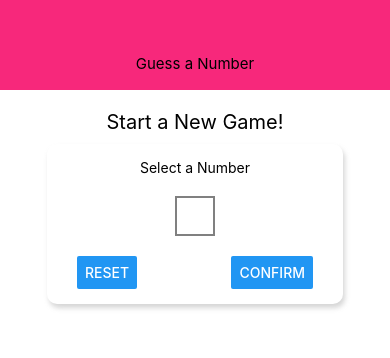
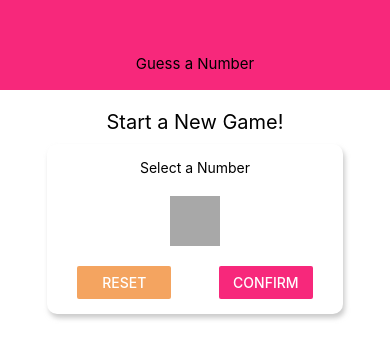
Before and after one commit to DannieSchu/guess-number-react-native, a React Native app: screen / in a window 390 px wide. Shown: the top 358 px of the page. Built offline with nearby package versions, Linux system fonts and the light colour scheme.

Commit message:
create reusable Card styles in simple component

```diff
--- /dev/null
+++ b/components/Card.js
@@ -0,0 +1,27 @@
+import React from 'react';
+import { View, StyleSheet } from 'react-native';
+
+const Card = ({ children, style }) => {
+  return (
+    // override existing styles with incoming styles
+    <View style={{...styles.card, ...style}}>{children}</View>
+  );
+};
+
+const styles = StyleSheet.create({
+  card: {
+    padding: 15,
+    // 'shadows...' properties only work on iOS
+    shadowColor: '#A8A8A8',
+    shadowOffset: {
+      width: 2,
+      height: 4
+    },
+    shadowOpacity: 0.6,
+    shadowRadius: 5,
+    // 'elevation' property creates shadow for android
+    elevation: 5
+  }
+});
+
+export default Card;
--- a/screens/StartGameScreen.js
+++ b/screens/StartGameScreen.js
@@ -1,18 +1,23 @@
 import React from 'react';
 import { View, Text, StyleSheet, TextInput, Button } from 'react-native';
+import Card from '../components/Card';
 
 const StartGameScreen = () => {
   return (
     <View style={styles.screen}>
       <Text style={styles.title}>Start a New Game!</Text>
-      <View style={styles.inputContainer}>
+      <Card style={styles.inputContainer}>
         <Text>Select a Number</Text>
         <TextInput style={styles.input} />
         <View style={styles.buttonContainer}>
-          <Button title="Reset" onPress={() => {}} />
-          <Button title="Confirm" onPress={() => {}} />
+          <View style={styles.button}>
+            <Button title="Reset" onPress={() => {}} color="sandybrown" />
+          </View>
+          <View style={styles.button}>
+            <Button title="Confirm" onPress={() => {}} color="#f7287b" />
+          </View>
         </View>
-      </View>
+      </Card>
     </View>
   );
 };
@@ -28,35 +33,29 @@ const styles = StyleSheet.create({
     maxWidth: '80%',
     alignItems: 'center',
     backgroundColor: 'white',
-    padding: 15,
-    borderRadius: 10,
-    // shadow properties only work on iOS
-    shadowColor: '#ccc',
-    shadowOffset: {
-      width: 2,
-      height: 4
-    },
-    shadowOpacity: 0.8,
-    shadowRadius: 5,
-    // creates shadow for android
-    elevation: 5
+    borderRadius: 10
   },
   title: {
     fontSize: 20,
     marginVertical: 10
   },
   input: {
-    borderColor: 'gray',
-    borderWidth: 2,
+    width: 50,
+    height: 50,
+    padding: 5,
     marginVertical: 20,
-    width: 40,
-    height: 40
+    textAlign: 'center',
+    backgroundColor: '#A8A8A8',
+    color: 'white'
   },
   buttonContainer: {
     flexDirection: 'row',
     width: '100%',
     justifyContent: 'space-between',
     paddingHorizontal: 15
+  },
+  button: {
+    width: '40%'
   }
 });
 
```
